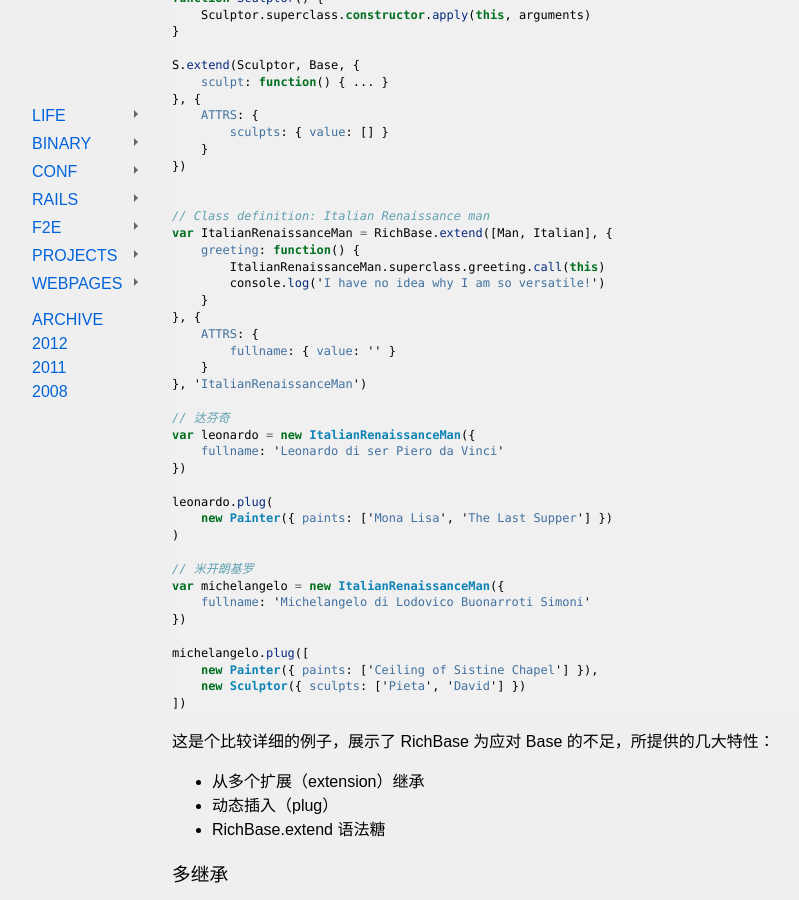
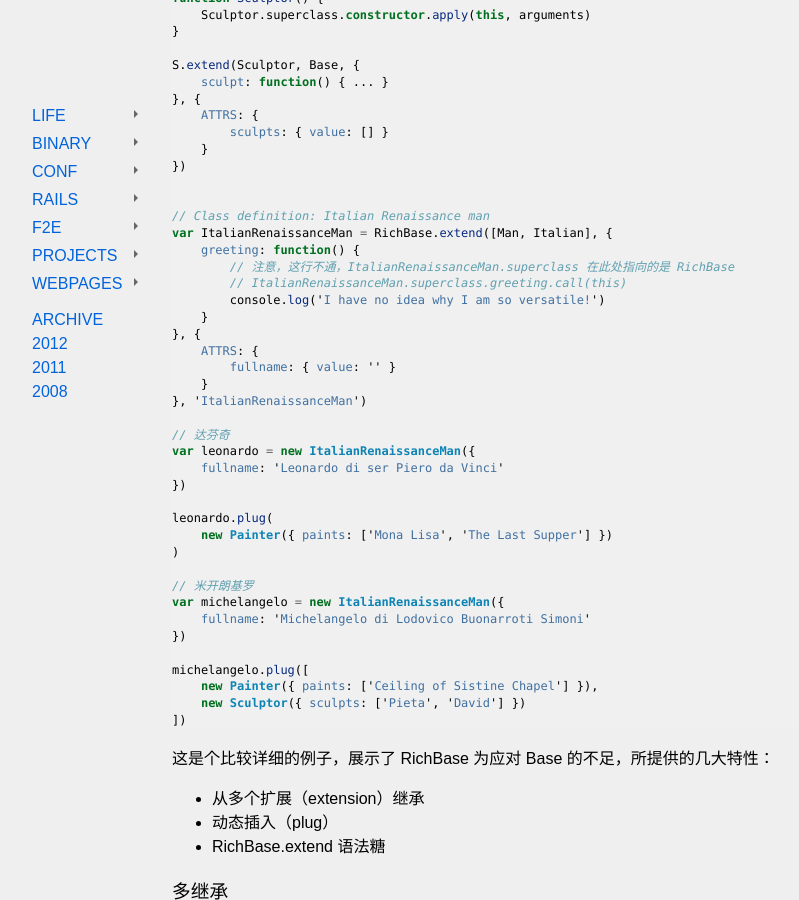
Before and after one commit to cyjake/cyjake.github.io, a Jekyll site: the page built from f2e/_posts/2013-08-06-what-is-rich-base.md, in a window 1280 px wide and 900 px high, scrolled down 9140 px. Shown: the whole window, without its empty margins (123-922 px from the left). Built offline with Jekyll 4.4.1, drawn with Linux system fonts in a browser that asks for light colours; some web fonts are replaced; Markdown is read by kramdown in place of the engine named in the settings.

Commit message:
Fixed wrong superclass example

```diff
--- a/f2e/_posts/2013-08-06-what-is-rich-base.md
+++ b/f2e/_posts/2013-08-06-what-is-rich-base.md
@@ -545,7 +545,8 @@ S.extend(Sculptor, Base, {
 // Class definition: Italian Renaissance man
 var ItalianRenaissanceMan = RichBase.extend([Man, Italian], {
     greeting: function() {
-        ItalianRenaissanceMan.superclass.greeting.call(this)
+        // 注意，这行不通，ItalianRenaissanceMan.superclass 在此处指向的是 RichBase
+        // ItalianRenaissanceMan.superclass.greeting.call(this)
         console.log('I have no idea why I am so versatile!')
     }
 }, {
```
